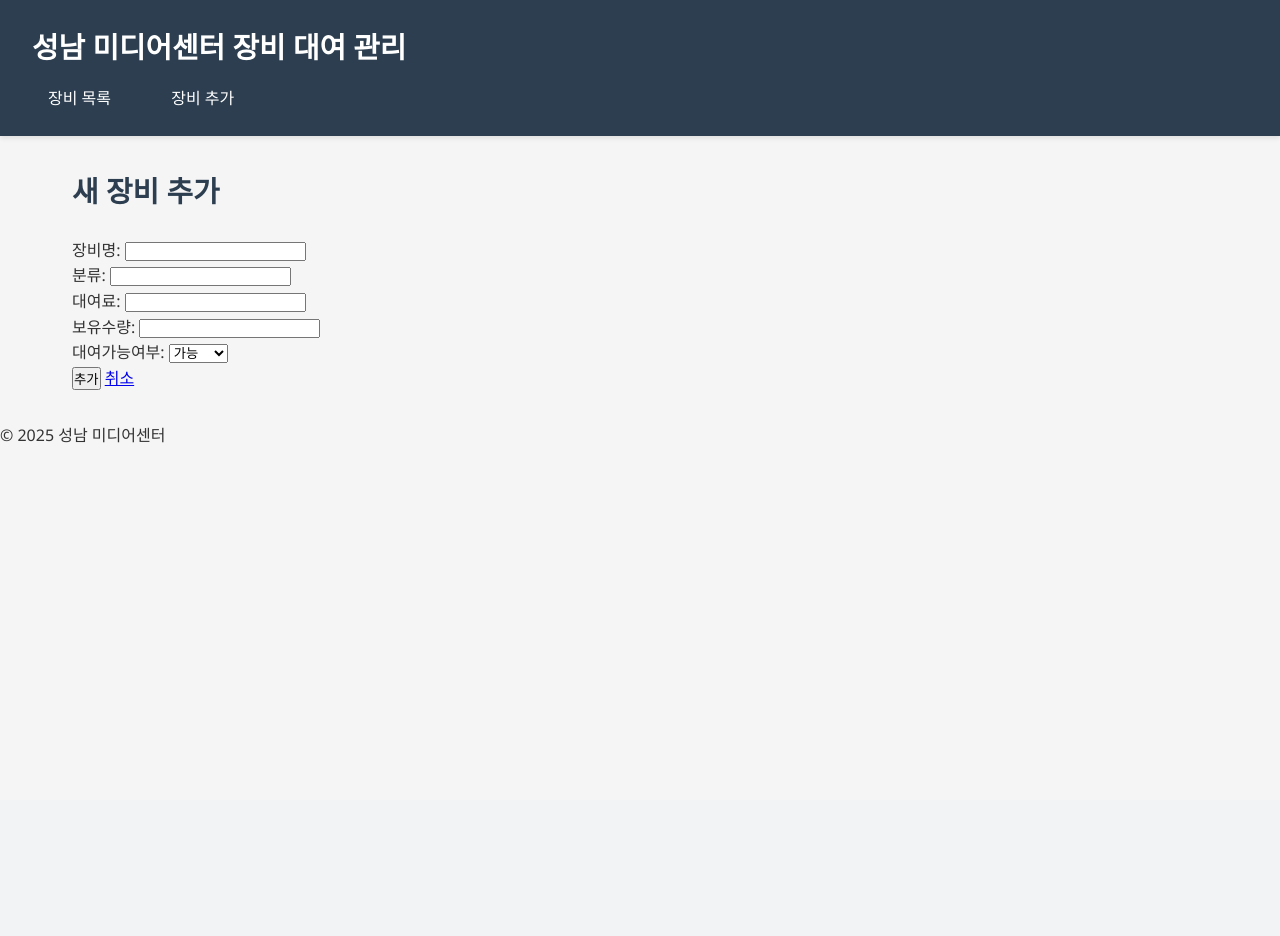
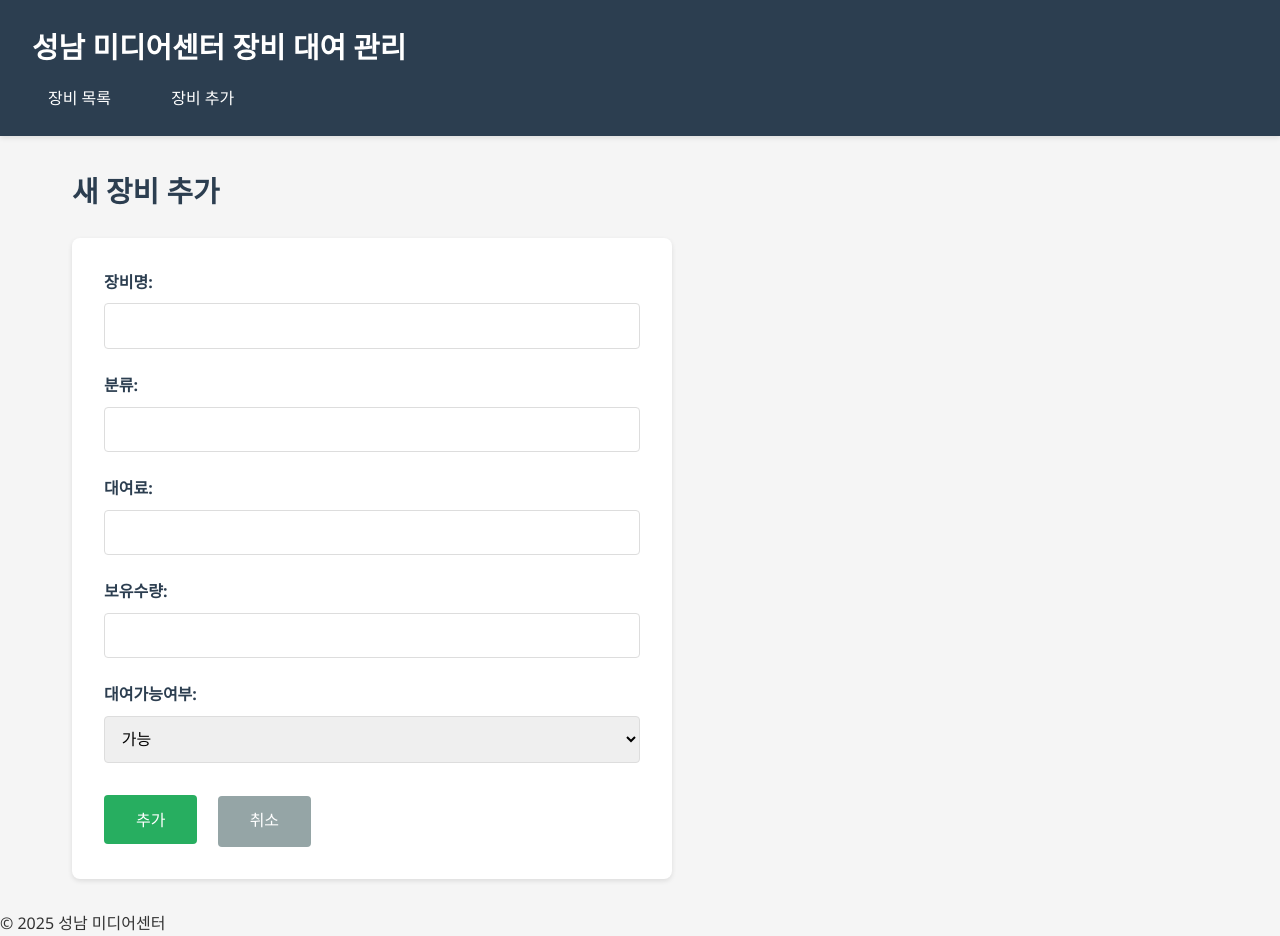
Before and after one commit to sons5673/DB_project_KimJongWoo_202101663, a Flask app: page /add in a window 1280 px wide. Before the commit the page ends 443 px from the top, so only its background shows below. Run offline with Flask 3, Linux system fonts and the light colour scheme.

Commit message:
style.css 작성 완료  (전체 페이지 스타일구현) - 폼 구현

```diff
--- a/static/style.css
+++ b/static/style.css
@@ -134,3 +134,71 @@ tbody tr:hover {
 .btn-delete:hover {
     background-color: #c0392b;
 }
+
+/* 폼 */
+form {
+    background-color: white;
+    padding: 2rem;
+    border-radius: 8px;
+    box-shadow: 0 2px 5px rgba(0,0,0,0.1);
+    max-width: 600px;
+}
+
+.form-group {
+    margin-bottom: 1.5rem;
+}
+
+label {
+    display: block;
+    margin-bottom: 0.5rem;
+    color: #2c3e50;
+    font-weight: 600;
+}
+
+input[type="text"],
+input[type="number"],
+select {
+    width: 100%;
+    padding: 0.8rem;
+    border: 1px solid #ddd;
+    border-radius: 4px;
+    font-size: 1rem;
+}
+
+input:focus,
+select:focus {
+    outline: none;
+    border-color: #3498db;
+}
+
+.form-buttons {
+    margin-top: 2rem;
+}
+
+.btn-submit {
+    padding: 0.8rem 2rem;
+    background-color: #27ae60;
+    color: white;
+    border: none;
+    border-radius: 4px;
+    cursor: pointer;
+    font-size: 1rem;
+    margin-right: 1rem;
+}
+
+.btn-submit:hover {
+    background-color: #229954;
+}
+
+.btn-cancel {
+    padding: 0.8rem 2rem;
+    background-color: #95a5a6;
+    color: white;
+    text-decoration: none;
+    border-radius: 4px;
+    display: inline-block;
+}
+
+.btn-cancel:hover {
+    background-color: #7f8c8d;
+}
```
